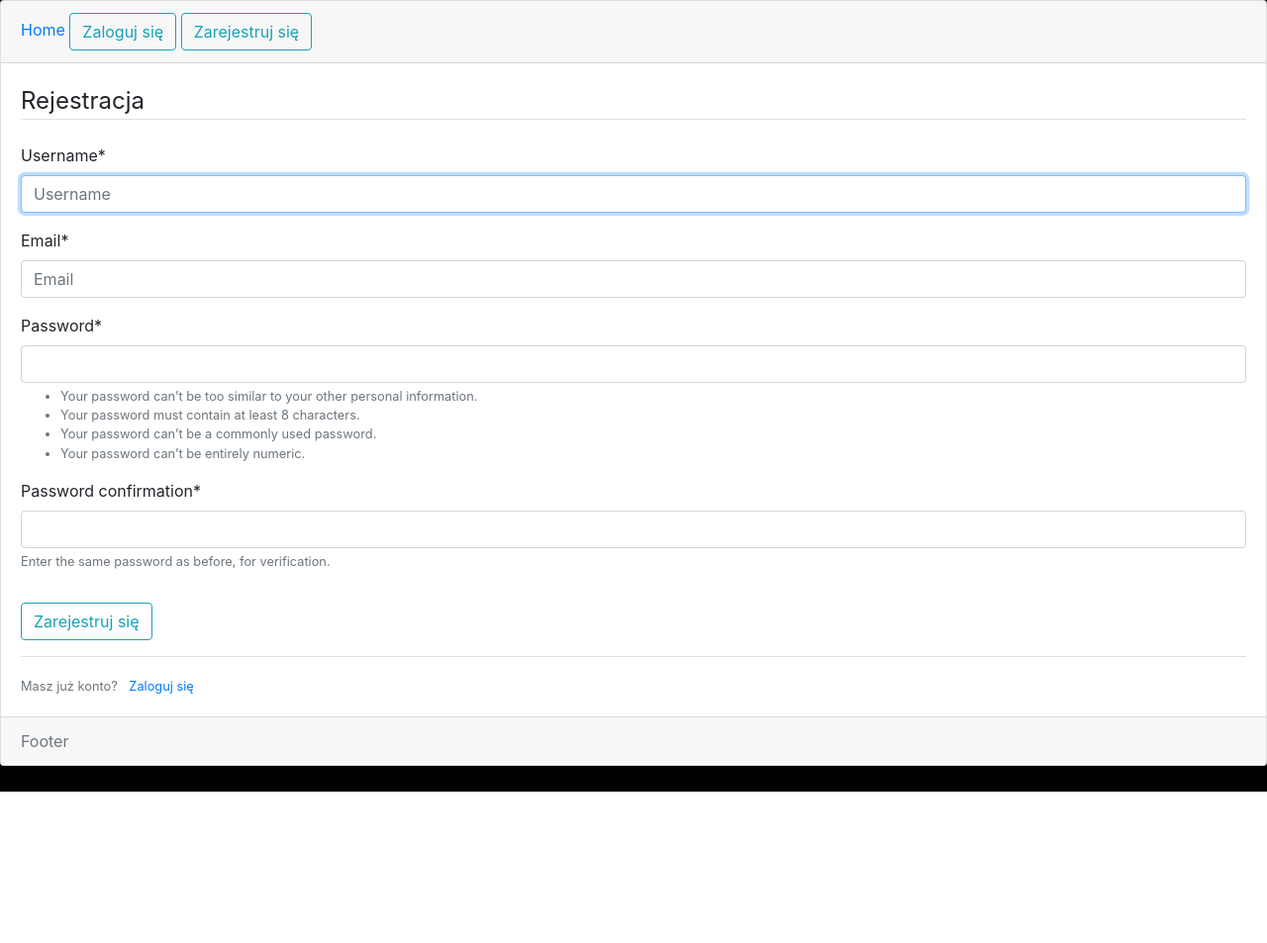
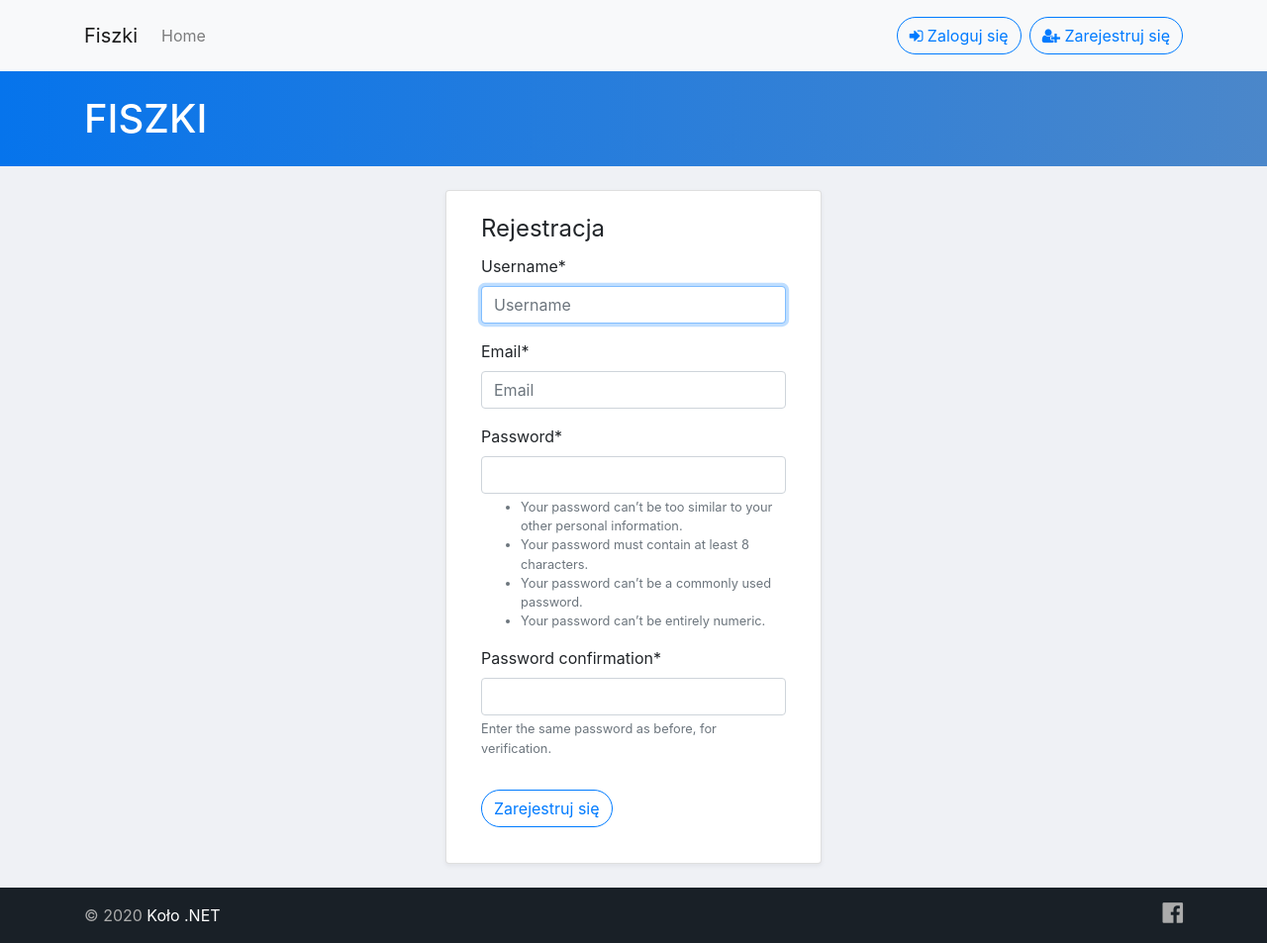
Before and after one commit to Grupa-NET-PK/hackaton, a Django app: page /register/ in a window 1280 px wide. Shown: the whole page at 99% size. Before the commit the page ends 800 px from the top, so only its background shows below. Run offline with Django 3.2, Linux system fonts and the light colour scheme; some libraries are stand-ins or nearby versions.

Commit message:
a few style changes

```diff
--- a/hackaton_app/static/hackaton_app/style.css
+++ b/hackaton_app/static/hackaton_app/style.css
@@ -1,4 +1,56 @@
 /* Tutaj css strony */
-body {
-  background: #000 !important;
+body
+{
+    margin:0 px;
 }
+.top-menu
+{
+    background-color: rgb(146, 146, 146);
+}
+.main-header
+{
+    background: linear-gradient(270deg, #4b87ca, #0674ec);
+    color: white;
+}
+.main-section
+{
+    background-color: rgb(239, 241, 245);
+}
+.footer-big
+{
+    background-color: rgb(38, 43, 48);
+    color: #ababab;
+}
+.footer-mini
+{
+    background-color: rgb(25, 32, 39);
+    color: #ababab;
+}
+.link
+{
+    text-decoration: none;
+    color: white;
+}
+.link:hover
+{
+    text-decoration: none;
+    color: rgb(6, 116, 234);
+}
+.social-link
+{
+    text-decoration: none;
+    color: #ababab;
+}
+.social-link:hover
+{
+    text-decoration: none;
+    color: white;
+}
+.my-box-shadow
+{
+    box-shadow: 0 2px 4px rgba(108, 111, 115, 0.1);
+}
+.btn
+{
+    border-radius: 25px;
+}
--- a/hackaton_app/templates/hackaton_app/base.html
+++ b/hackaton_app/templates/hackaton_app/base.html
@@ -1,67 +1,72 @@
 {% load static %}
 <!doctype html>
-<html lang="en">
+<html lang="pl">
     <head>
-    {% if title %}
-    <title>{{ title }} | Hackaton </title>
-    {% else %}
-    <title> Hackaton </title>
-    {% endif %}
+        <title>Hackaton</title>
         <!-- Required meta tags -->
         <meta charset="utf-8">
         <meta name="viewport" content="width=device-width, initial-scale=1, shrink-to-fit=no">
-    <link rel="stylesheet" href="{% static 'hackaton_app/style.css' %}">
         <!-- Bootstrap CSS -->
         <link rel="stylesheet" href="https://stackpath.bootstrapcdn.com/bootstrap/4.3.1/css/bootstrap.min.css" integrity="sha384-ggOyR0iXCbMQv3Xipma34MD+dH/1fQ784/j6cY/iJTQUOhcWr7x9JvoRxT2MZw1T" crossorigin="anonymous">
+        <link rel="stylesheet" href="https://maxcdn.bootstrapcdn.com/font-awesome/4.7.0/css/font-awesome.min.css">
+        <link rel="stylesheet" href="{% static 'hackaton_app/style.css' %}">
     </head>
     <body>
-    <div class="card">
-        <div class="card-header">
-            <a href="{% url 'home' %}">Home</a>
-
+        <!-- Start menu area -->
+        <nav class="navbar navbar-expand-sm navbar-light bg-light p-3">
+            <div class="container">
+                <a class="navbar-brand" href="{% url 'home' %}">Fiszki</a>
+                <button class="navbar-toggler d-lg-none" type="button" data-toggle="collapse" data-target="#collapsibleNavId" aria-controls="collapsibleNavId"
+                    aria-expanded="false" aria-label="Toggle navigation">
+                    <span class="navbar-toggler-icon"></span>
+                </button>
+                <div class="collapse navbar-collapse" id="collapsibleNavId">
+                    <ul class="navbar-nav mr-auto">
+                        <li class="nav-item">
+                            <a class="nav-link" href="{% url 'home' %}">Home</a>
+                        </li>
+                    </ul>
+                    <form class="form-inline">
                         {% if user.is_authenticated %}
-                    <a href="{% url 'profile' %}">
-                        <button class="btn btn-outline-info">Profil</button>
-                    </a>
-                    <a href="{% url 'logout' %}">
-                        <button class="btn btn-outline-info">Wyloguj się</button>
-                    </a>
+                            <a class="btn btn-outline-primary" href="{% url 'login' %}"><i class="fa fa-user" aria-hidden="true"></i> Profil</a>
+                            <a class="btn btn-outline-primary ml-2" href="{% url 'register' %}"><i class="fa fa-sign-out" aria-hidden="true"></i> Wyloguj się</a>
                         {% else %}
-                    <a href="{% url 'login' %}">
-                        <button class="btn btn-outline-info">Zaloguj się</button>
-                    </a>
-                    <a href="{% url 'register' %}">
-                        <button class="btn btn-outline-info">Zarejestruj się</button>
-                    </a>
+                            <a class="btn btn-outline-primary" href="{% url 'login' %}"><i class="fa fa-sign-in" aria-hidden="true"></i> Zaloguj się</a>
+                            <a class="btn btn-outline-primary ml-2" href="{% url 'register' %}"><i class="fa fa-user-plus" aria-hidden="true"></i> Zarejestruj się</a>
                         {% endif %}
-
+                    </form>
                 </div>
-
-        <div class="card-body">
-
-            {% if messages %}
-            {% for message in messages %}
-              <div class="alert alert-{{ message.tags }}">
-                {{ message }}
             </div>
-            {% endfor %}
-          {% endif %}
-
+        </nav>
+        <!-- End menu area -->
+        <!-- Start header area -->
+        <header class="main-header pt-4 pb-4">
+            <div class="container">
+                <h1 class="m-0">FISZKI</h1>
+            </div>
+        </header>
+        <!-- End header area -->
+        <section class="main-section pt-4 pb-4">
+            <div class="container">
                 {% block content %}
 
                 {% endblock content %}
             </div>
-
-        <div class="card-footer text-muted">
-            Footer
+        </section>
+        <!-- Start footer area -->
+        <footer>
+            <div class="footer-mini pt-3 pb-3">
+                <div class="container">
+                    <p class="m-0">© 2020 <a href="#" class="link">Koło .NET</a><a href="https://www.facebook.com/PKWEiI.NET/" class="social-link"><span class="float-right h4" style="margin-top: -4px;"><i class="fa fa-facebook-official" aria-hidden="true"></i></span></a></p>
                 </div>
             </div>
+        </footer>
+        <!-- End footer area -->
         <!-- Optional JavaScript -->
+        <script src="{% static 'hackaton_app/scripts.js' %}"></script>
         <!-- jQuery first, then Popper.js, then Bootstrap JS -->
         <script src="https://code.jquery.com/jquery-3.3.1.slim.min.js" integrity="sha384-q8i/X+965DzO0rT7abK41JStQIAqVgRVzpbzo5smXKp4YfRvH+8abtTE1Pi6jizo" crossorigin="anonymous"></script>
-    <script src="https://ajax.googleapis.com/ajax/libs/jquery/3.5.1/jquery.min.js" crossorigin="anonymous"></script>
         <script src="https://cdnjs.cloudflare.com/ajax/libs/popper.js/1.14.7/umd/popper.min.js" integrity="sha384-UO2eT0CpHqdSJQ6hJty5KVphtPhzWj9WO1clHTMGa3JDZwrnQq4sF86dIHNDz0W1" crossorigin="anonymous"></script>
         <script src="https://stackpath.bootstrapcdn.com/bootstrap/4.3.1/js/bootstrap.min.js" integrity="sha384-JjSmVgyd0p3pXB1rRibZUAYoIIy6OrQ6VrjIEaFf/nJGzIxFDsf4x0xIM+B07jRM" crossorigin="anonymous"></script>
-    <script src="{% static 'hackaton_app/scripts.js' %}"></script>
     </body>
 </html>
--- a/hackaton_app/templates/hackaton_app/register.html
+++ b/hackaton_app/templates/hackaton_app/register.html
@@ -2,22 +2,22 @@
 {% load static %}
 {% load crispy_forms_tags %}
 {% block content %}
-
-
+<div class="row justify-content-md-center">
+    <div class="card col-lg-4 my-box-shadow">
+        <div class="card-body">
             <form method="POST">
                 {% csrf_token %}
                 <fieldset class="form-group">
-                <legend class="border-bottom mb-4">Rejestracja</legend>
+                    <legend class="login__desc">
+                        Rejestracja
+                    </legend>
                     {{ form|crispy }}
                 </fieldset>
                 <div class="form-group">
-                <button class="btn btn-outline-info" type="submit">Zarejestruj się</button>
+                    <button class="btn btn-outline-primary" type="submit">Zarejestruj się</button>
                 </div>
             </form>
-        <div class="border-top pt-3">
-            <small class="text-muted">
-                Masz już konto? <a class="ml-2" href="{% url 'login' %}">Zaloguj się</a>
-            </small>
         </div>
-
+    </div>
+</div>
 {% endblock content %}
```
Also changed, not shown: hackaton_app/templates/hackaton_app/login.html (+5 -8 lines). Lines whose indentation alone changed are shown as unchanged.
